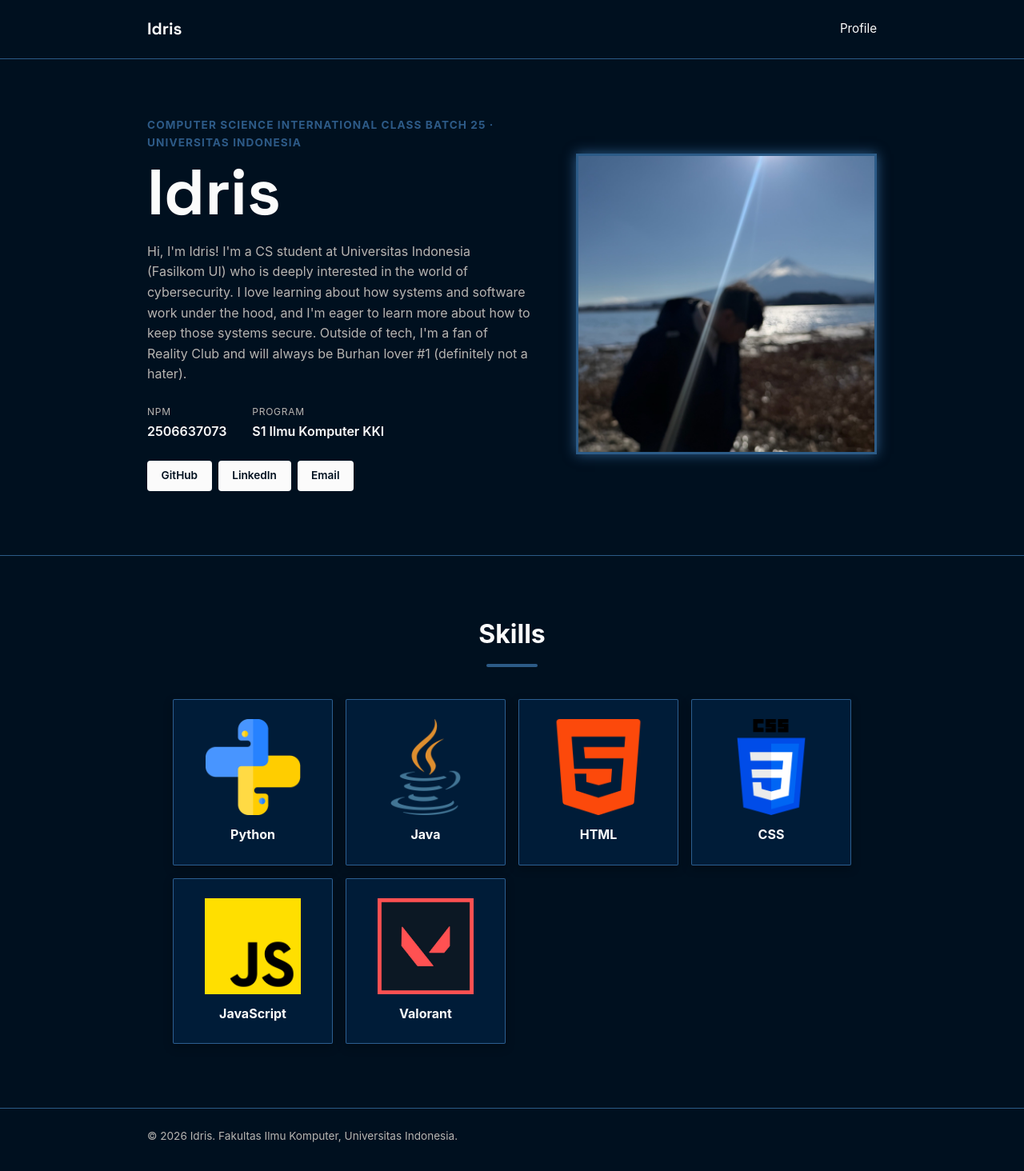
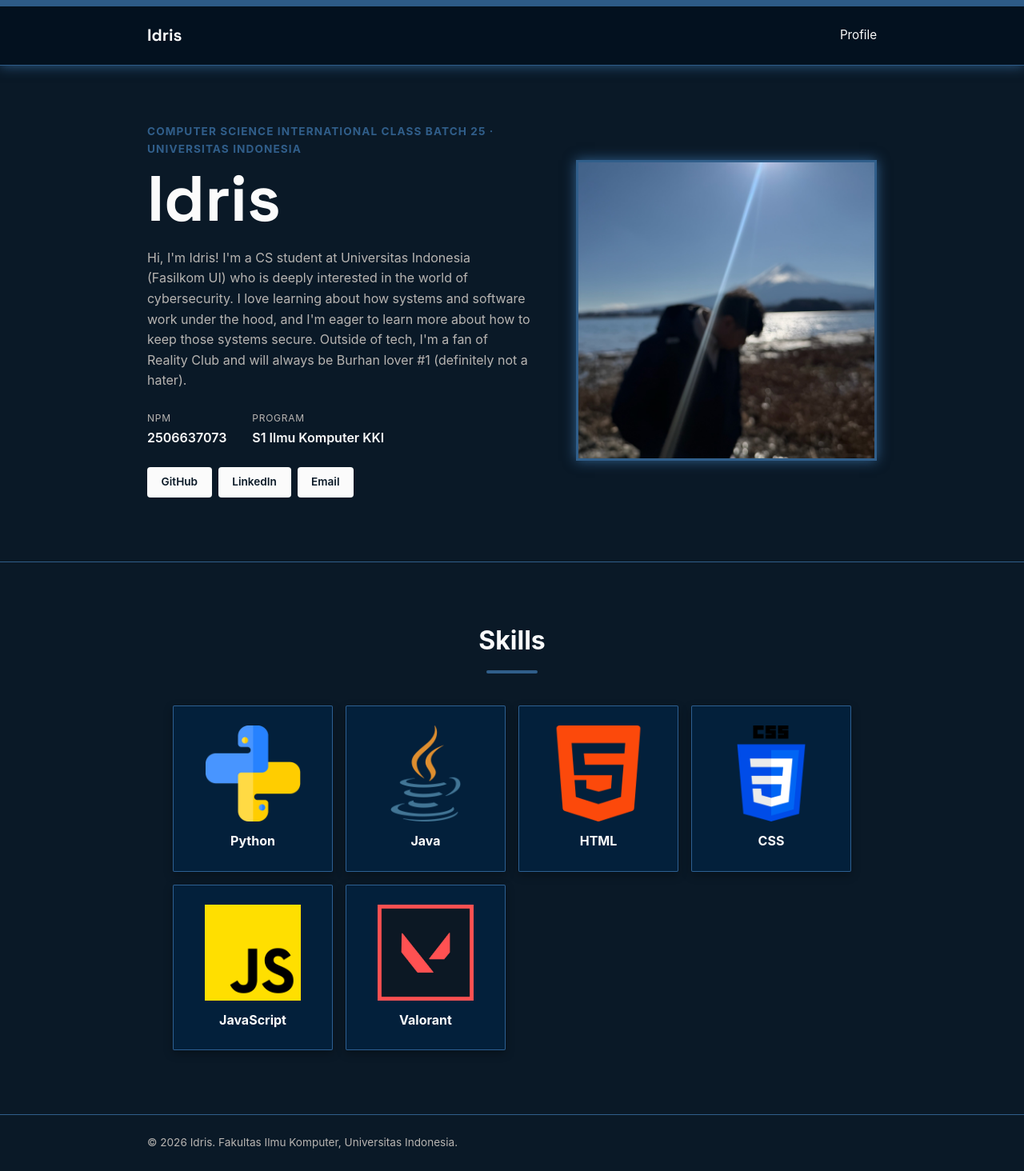
Before and after one commit to 1drism/myportofolio, a Django app: page / in a window 1280 px wide. Shown: the whole page at 80% size. Before the commit the page ends 1428 px from the top, so only its background shows below. Run offline with Django 5.2, Linux system fonts and the light colour scheme.

Commit message:
refining site header

```diff
--- a/static/css/style.css
+++ b/static/css/style.css
@@ -6,8 +6,9 @@
 
 :root {
     --ink: #fbfbfb;
-    --paper: #00101f;
+    --paper: #0a1927;
     --accent: #002548a1;
+    --accent-dark: #010e1ba1;
     --accent-light: #4787c4a1;
     --line: #4787c4a1;
     --text-muted: #b8b5b2;
@@ -32,7 +33,13 @@ h1, .brand {
 }
 
 .site-header {
+    border-top: 8px solid var(--line);
+    box-shadow: 0 0 15px var(--accent-light);
+    background-color: var(--accent-dark);
     border-bottom: 1px solid var(--line);
+    position: sticky;
+    top: 0;
+    z-index: 10;
 }
 
 .site-header .container {
```
